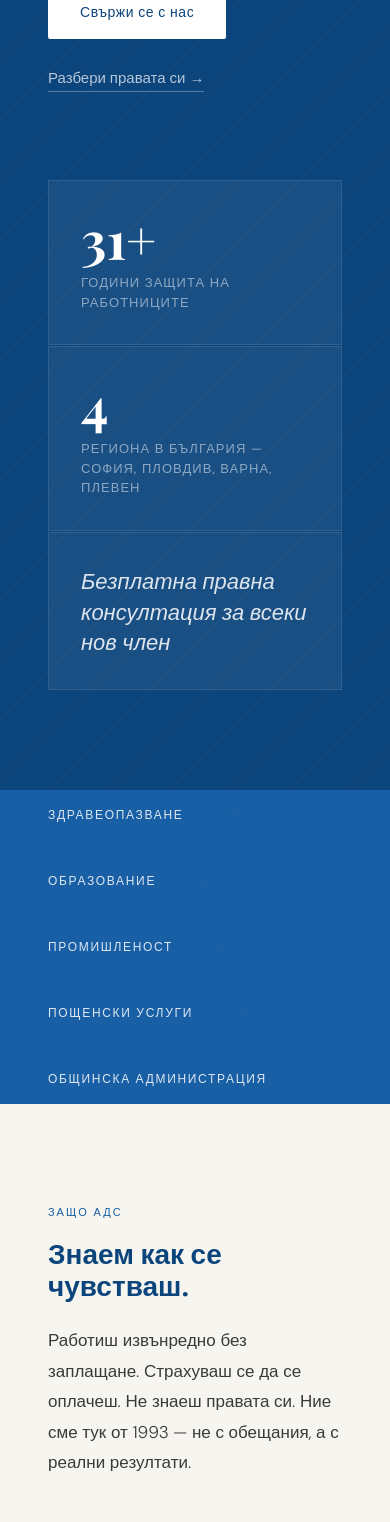
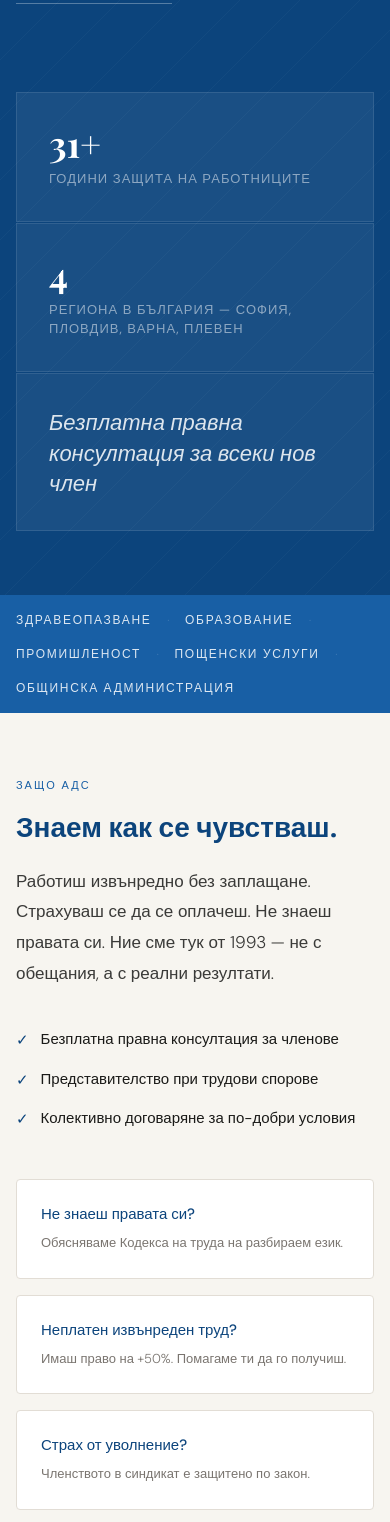
Before and after one commit to nikipozh1/adssofia, a Next.js app: page / in a window 390 px wide. Shown: the part 420-1942 px from the top of the page. Built offline with nearby package versions, Linux system fonts and the light colour scheme.

Commit message:
мобилна оптимизация - responsive padding и layout

```diff
--- a/app/page.tsx
+++ b/app/page.tsx
@@ -72,8 +72,8 @@ export default function Home() {
     <>
       {/* ══════════════════════════════════════════ HERO */}
       <section
-        style={{ backgroundColor: "#0C447C", padding: "120px 48px 100px", position: "relative", overflow: "hidden" }}
-        className="px-6 md:px-[48px]"
+        className="px-4 md:px-8 lg:px-[48px] pt-20 md:pt-[120px] pb-16 md:pb-[100px]"
+        style={{ backgroundColor: "#0C447C", position: "relative", overflow: "hidden" }}
       >
         {/* Diagonal lines overlay */}
         <div aria-hidden="true" style={{
@@ -160,7 +160,7 @@ export default function Home() {
                 <p style={{
                   fontFamily: "var(--font-playfair)",
                   fontWeight: 700,
-                  fontSize: 52,
+                  fontSize: "clamp(36px, 5vw, 52px)",
                   color: "white",
                   lineHeight: 1,
                   marginBottom: 8,
@@ -199,13 +199,10 @@ export default function Home() {
       </section>
 
       {/* ══════════════════════════════════════════ BLUE STRIP */}
-      <div style={{ backgroundColor: "#185FA5", padding: "16px 48px" }} className="px-6 md:px-[48px]">
-        <div style={{
-          maxWidth: 1200, margin: "0 auto",
-          display: "flex", gap: 48, flexWrap: "wrap", alignItems: "center",
-        }}>
+      <div className="px-4 md:px-8 lg:px-[48px]" style={{ backgroundColor: "#185FA5", paddingTop: 16, paddingBottom: 16 }}>
+        <div className="flex flex-wrap gap-4 md:gap-12 items-center" style={{ maxWidth: 1200, margin: "0 auto" }}>
           {sectors.map((s, i) => (
-            <span key={s} style={{ display: "flex", alignItems: "center", gap: 48 }}>
+            <span key={s} style={{ display: "flex", alignItems: "center", gap: 16 }}>
               <span style={{
                 fontFamily: "var(--font-dm-sans)",
                 fontWeight: 500,
@@ -226,7 +223,7 @@ export default function Home() {
       </div>
 
       {/* ══════════════════════════════════════════ UNDERSTAND YOU */}
-      <section style={{ backgroundColor: "#F7F5F0", padding: "100px 48px" }} className="px-6 md:px-[48px]">
+      <section className="px-4 md:px-8 lg:px-[48px] py-16 md:py-[100px]" style={{ backgroundColor: "#F7F5F0" }}>
         <div style={{ maxWidth: 1200, margin: "0 auto" }}
           className="grid grid-cols-1 md:grid-cols-2 gap-12 md:gap-[80px] items-center">
 
@@ -279,11 +276,7 @@ export default function Home() {
           </div>
 
           {/* Right — pain cards */}
-          <div style={{
-            display: "grid",
-            gridTemplateColumns: "1fr 1fr",
-            gap: 16,
-          }}>
+          <div className="grid grid-cols-1 sm:grid-cols-2 gap-4">
             {painCards.map((card) => (
               <div key={card.title} style={{
                 background: "white",
@@ -317,7 +310,7 @@ export default function Home() {
       </section>
 
       {/* ══════════════════════════════════════════ TESTIMONIALS */}
-      <section style={{ backgroundColor: "#1A1A18", padding: "100px 48px" }} className="px-6 md:px-[48px]">
+      <section className="px-4 md:px-8 lg:px-[48px] py-16 md:py-[100px]" style={{ backgroundColor: "#1A1A18" }}>
         <div style={{ maxWidth: 1200, margin: "0 auto" }}>
           <span style={eyebrow("#B5D4F4")}>Гласове на работниците</span>
 
@@ -363,11 +356,10 @@ export default function Home() {
       </section>
 
       {/* ══════════════════════════════════════════ CTA */}
-      <section style={{
-        backgroundColor: "#0C447C",
-        padding: "100px 48px",
-        textAlign: "center",
-      }} className="px-6 md:px-[48px]">
+      <section
+        className="px-4 md:px-8 lg:px-[48px] py-16 md:py-[100px]"
+        style={{ backgroundColor: "#0C447C", textAlign: "center" }}
+      >
         <div style={{ maxWidth: 700, margin: "0 auto" }}>
           <h2 style={{
             fontFamily: "var(--font-playfair)",
--- a/components/PageHero.tsx
+++ b/components/PageHero.tsx
@@ -6,13 +6,15 @@ interface PageHeroProps {
 
 export default function PageHero({ eyebrow, title, subtitle }: PageHeroProps) {
   return (
-    <section style={{
-      background: "#0C447C",
-      padding: "120px 48px 100px",
-      minHeight: "320px",
-      display: "flex",
-      alignItems: "flex-end",
-    }}>
+    <section
+      className="px-4 md:px-8 lg:px-[48px] pt-20 md:pt-[120px] pb-16 md:pb-[100px]"
+      style={{
+        background: "#0C447C",
+        minHeight: "320px",
+        display: "flex",
+        alignItems: "flex-end",
+      }}
+    >
       <div style={{ maxWidth: "1200px", margin: "0 auto", width: "100%" }}>
         <p style={{
           fontSize: "11px",
@@ -27,7 +29,7 @@ export default function PageHero({ eyebrow, title, subtitle }: PageHeroProps) {
         </p>
         <h1 style={{
           fontFamily: "Playfair Display, serif",
-          fontSize: "52px",
+          fontSize: "clamp(32px, 5vw, 52px)",
           fontWeight: 700,
           color: "white",
           lineHeight: 1.1,
```
